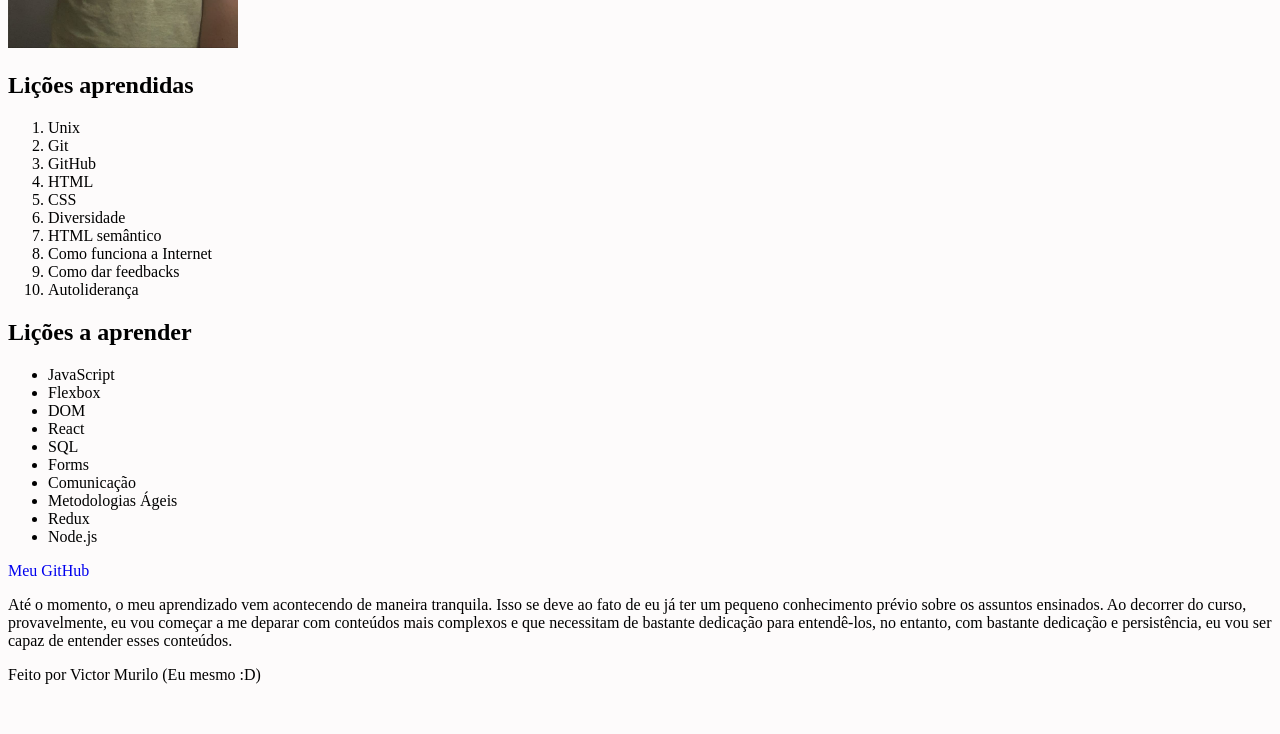
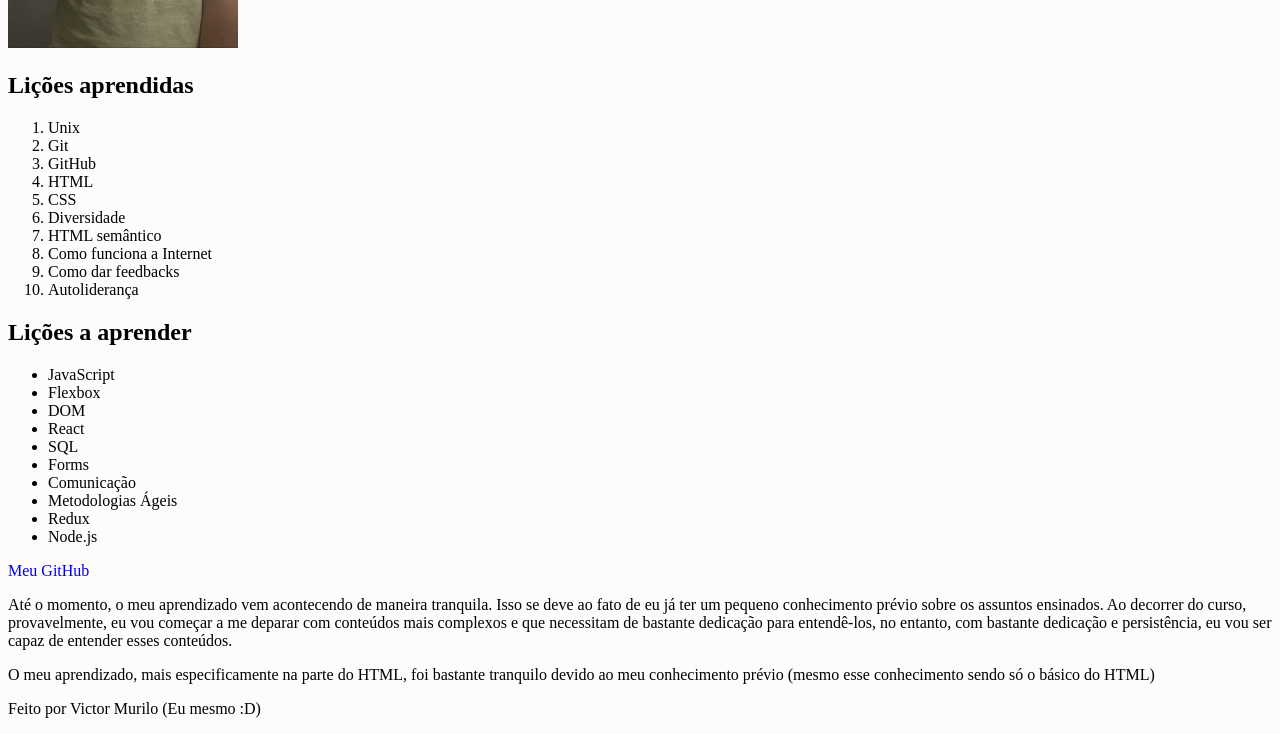
Before and after one commit to VictorMurilo23/Lessons-Learned, a plain HTML site: page index.html in a window 1280 px wide. Shown: the part 469-1203 px from the top of the page. Before the commit the page ends 1169 px from the top, so only its background shows below. Drawn offline with Linux system fonts and the light colour scheme.

Commit message:
Cumpri o requisito 9 e quase cumpri o requisito 10 sem querer

```diff
--- a/index.html
+++ b/index.html
@@ -46,6 +46,12 @@
         <p>Até o momento, o meu aprendizado vem acontecendo de maneira tranquila. Isso se deve ao fato de eu já ter um pequeno conhecimento prévio sobre os assuntos ensinados. Ao decorrer do curso, provavelmente, eu vou começar a me deparar com conteúdos mais complexos e que necessitam de bastante dedicação para entendê-los, no entanto, com bastante dedicação e persistência, eu vou ser capaz de entender esses conteúdos.</p>
     </article>
 
+    <aside>
+        <section>
+            <p>O meu aprendizado, mais especificamente na parte do HTML, foi bastante tranquilo devido ao meu conhecimento prévio (mesmo esse conhecimento sendo só o básico do HTML)</p>
+        </section>
+    </aside>
+
     <footer id="rodape"><p>Feito por Victor Murilo (Eu mesmo :D)</p></footer>
 </body>
 </html>
```
